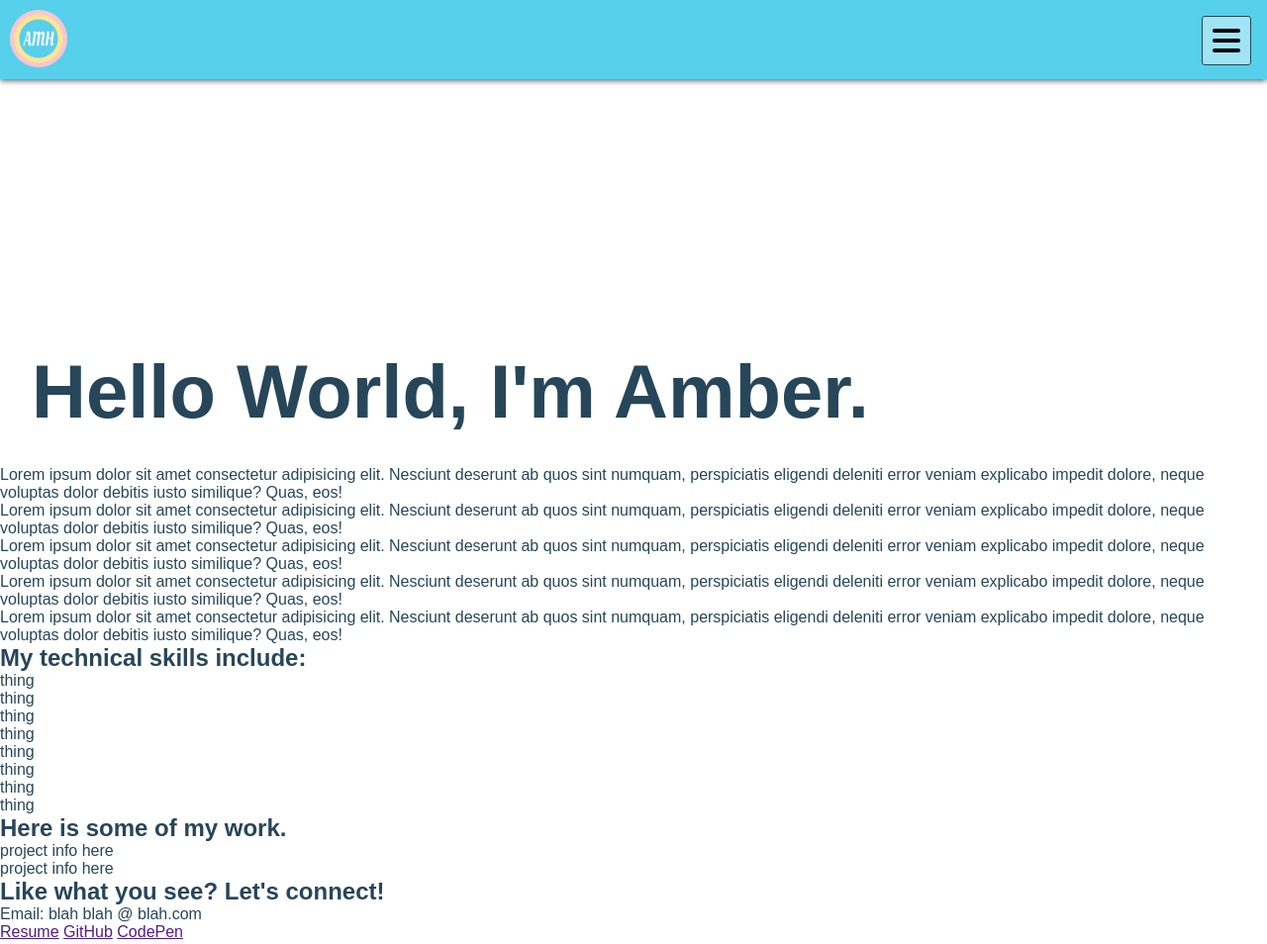
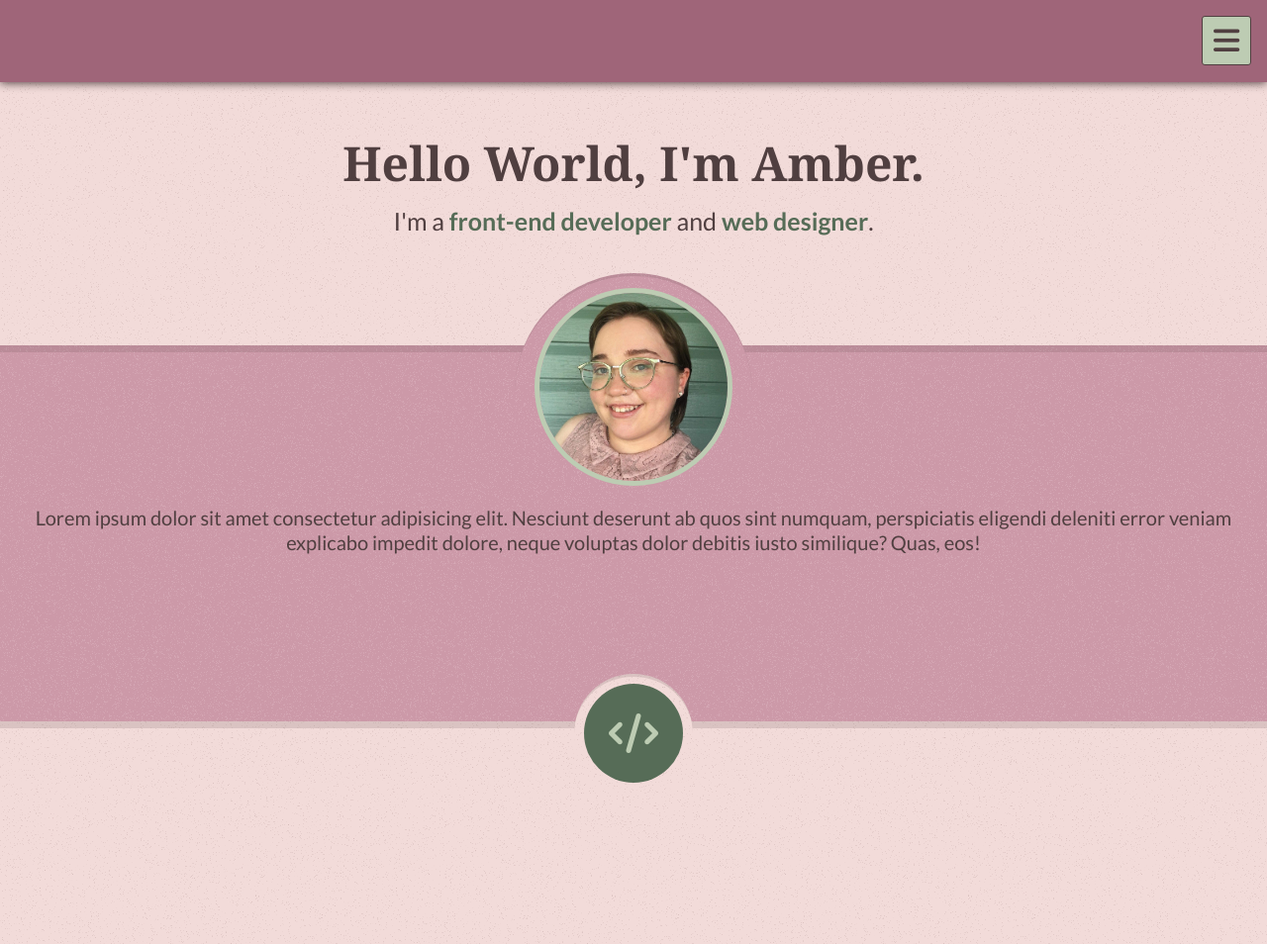
Before and after one commit to aharmon413/amber-harmon, a plain HTML site: page dist/index.html in a window 1280 px wide. Shown: the top 954 px of the page at 99% size. Drawn offline with Linux system fonts and the light colour scheme.

Commit message:
Styled hero and about sections

```diff
--- a/dist/index.html
+++ b/dist/index.html
@@ -11,7 +11,6 @@
 
 <body>
     <header>
-        <img class="logo" src="img/amh-logo.png" alt="">
         <button id="menu-toggle"
                 class="fas fa-bars fa-2x"
                 aria-label="Open navigation menu"
@@ -28,16 +27,20 @@
     </header>
 
     <main>
+        <section id="hero">
+            <h1>Hello World, I'm Amber.</h1>
+            <p>I'm a <span class="highlight">front-end developer</span> and <span class="highlight">web designer</span>.</p>
+        </section>
+
         <section id="about">
-            <h1>Hello World, I'm Amber.</h1>
-            <p>Lorem ipsum dolor sit amet consectetur adipisicing elit. Nesciunt deserunt ab quos sint numquam, perspiciatis eligendi deleniti error veniam explicabo impedit dolore, neque voluptas dolor debitis iusto similique? Quas, eos!</p>
-            <p>Lorem ipsum dolor sit amet consectetur adipisicing elit. Nesciunt deserunt ab quos sint numquam, perspiciatis eligendi deleniti error veniam explicabo impedit dolore, neque voluptas dolor debitis iusto similique? Quas, eos!</p>
-            <p>Lorem ipsum dolor sit amet consectetur adipisicing elit. Nesciunt deserunt ab quos sint numquam, perspiciatis eligendi deleniti error veniam explicabo impedit dolore, neque voluptas dolor debitis iusto similique? Quas, eos!</p>
-            <p>Lorem ipsum dolor sit amet consectetur adipisicing elit. Nesciunt deserunt ab quos sint numquam, perspiciatis eligendi deleniti error veniam explicabo impedit dolore, neque voluptas dolor debitis iusto similique? Quas, eos!</p>
+            <img src="img/amber-photo.png" alt="Amber Harmon profile photo" class="profile-photo">
             <p>Lorem ipsum dolor sit amet consectetur adipisicing elit. Nesciunt deserunt ab quos sint numquam, perspiciatis eligendi deleniti error veniam explicabo impedit dolore, neque voluptas dolor debitis iusto similique? Quas, eos!</p>
         </section>
 
         <section id="skills">
+            <div class="round-section-header skills-header">
+                <i class="fas fa-code fa-2x"></i>
+            </div>
             <h2>My technical skills include:</h2>
             <ul>
                 <li>thing</li>
@@ -52,6 +55,9 @@
         </section>
 
         <section id="projects">
+            <div class="round-section-header projects-header">
+                <i class="fas fa-file-alt fa-2x"></i>
+            </div>
             <h2>Here is some of my work.</h2>
             <div class="project-card">
                 <p>project info here</p>
@@ -62,6 +68,9 @@
         </section>
 
         <section id="contact">
+            <div class="round-section-header contact-header">
+                <i class="fas fa-comments fa-2x"></i>
+            </div>
             <h2>Like what you see? Let's connect!</h2>
             <p>Email: blah blah @ blah.com</p>
             <a href="">Resume</a>
--- a/src/scss/_variables.scss
+++ b/src/scss/_variables.scss
@@ -1,7 +1,8 @@
-$pink: hsla(347, 81%, 87%, 1);
-$yellow: hsla(47, 93%, 79%, 1);
-$blue: hsla(191, 79%, 63%, 1);
-$light-blue: hsla(191, 79%, 68%, 1);
-$lighter-blue:hsla(191, 79%, 73%, 1);
-$lightest-blue:hsla(191, 79%, 79%, 1);
-$navy: hsla(202, 39%, 25%, 1);
+$mauve-taupe: hsl(339, 23, 51);
+$puce: hsl(343, 33, 70);
+$misty-rose: hsl(5, 48, 90);
+$laurel-green: hsl(95, 20, 75);
+$russian-green: hsl(122, 11, 38);
+$warm-brown: hsl(355, 12, 28);
+$puce-bg: url(/dist/img/background-puce.png);
+$misty-rose-bg: url(/dist/img/background-misty-rose.png);
--- a/src/scss/style.scss
+++ b/src/scss/style.scss
@@ -1,5 +1,7 @@
 @import "resets";
 @import "variables";
+@import url('https://fonts.googleapis.com/css2?family=Lato:wght@400;700&family=Noto+Serif:wght@400;700&display=swap');
+
 
 html {
     font-size: 100%;
@@ -7,41 +9,35 @@ html {
 }
 
 body {
-    color: $navy;
-    font-family: Arial, Helvetica, sans-serif;
+    color: $warm-brown;
+    font-family: 'Lato', sans-serif;
+    font-size: 1.25em;
+    line-height: 1.25;
 }
 
 header::before {
-    content:'';
-    position: fixed;
-    background-color: $blue;
+    content: '';
+    background: $mauve-taupe;
+    filter: drop-shadow(0px 1px 5px $warm-brown);
     width: 100%;
-    height: 5rem;
-    z-index: 2;
-    filter: drop-shadow(0px 1px 3px $navy);
-}
-
-.logo {
+    height: 4.15em;
     position: fixed;
     z-index: 2;
-    width: 4.25rem;
-    padding-left: 10px;
-    padding-top: 10px;
 }
 
 nav {
-    background-color: $blue;
+    background: $mauve-taupe;
+    width: 100%;
+    height: 15.22em;
+    padding-top: 5rem;
     position: fixed;
     top: 0;
     left: 0;
     right: 0;
     bottom: 0;
-    width: 100%;
-    height: 15rem;
-    padding-top: 5rem;
+    z-index: 1;
     transform: translateY(-100%);
     transition: transform .3s;
-    z-index: 1;
 
     &.active {
         transform: translateY(0);
@@ -52,53 +48,137 @@ nav {
         list-style-type: none;
 
         li {
-            padding: 1rem;
-            border-bottom: solid 1px $blue;
+            padding: 0.75em;
+            border-bottom: solid 1px $puce;
 
             a {
                 color: white;
-                font-size: 1.15rem;
+                font-size: 0.9em;
                 font-weight: 700;
                 text-decoration: none;
             }
-        }
-
-        li:first-of-type {
-            background-color: $lightest-blue;
-        }
-        li:nth-of-type(2) {
-            background-color: $lighter-blue;
-        }
-        li:nth-of-type(3) {
-            background-color: $light-blue;
-        }
-        li:last-of-type {
-            background-color: $blue;
         }
     }
 }
 
 button#menu-toggle {
-    background-color: $lightest-blue;
+    color: $warm-brown;
+    background: $laurel-green;
+    font-size: 1.5em;
+    text-align: center;
+    width: 3.125rem;
+    height: 3.125rem;
+    padding: 8px;
     position: fixed;
-    z-index: 2;
     top: 1rem;
     right: 1rem;
-    width: 50px;
-    height: 50px;
-    text-align: center;
-    padding: 8px;
+    z-index: 3;
+    border: solid 1px $warm-brown;
+    border-radius: 3px;
     cursor: pointer;
-    border: solid 1px $navy;
-    border-radius: 3px;
+}
+
+main, #hero, #skills, #contact {
+    background-color: $misty-rose;
+    background: $misty-rose-bg;
+}
+
+#about, #projects {
+    background-color: $puce;
+    background: $puce-bg;
+}
+
+#about, #skills, #projects, #contact {
+    border-top: 7px solid hsla(355, 12, 28, .15);
 }
 
 main {
-    padding-top: 25%;
+    text-align: center;
+    padding-top: 5em;
+}
+
+h1, h2 {
+    font-family: 'Noto Serif', serif;
 }
 
 h1 {
-    text-align: left;
-    font-size: 4.75rem;
-    padding: 2rem;
+    font-size: 3rem;
 }
+
+#hero {
+    padding: 1.75em;
+
+    p {
+        font-size: 1.25em;
+        padding: .5em 0 3em 0;
+    }
+}
+
+.highlight {
+    color: $russian-green;
+    font-weight: 700;
+}
+
+.profile-photo {
+    width: 12.5rem;
+    border-radius: 50%;
+    border: 5px solid $laurel-green;
+    position: relative;
+    bottom: 15.25em;
+}
+
+#about::before {
+    content: '';
+    display: block;
+    background: $puce-bg;
+    border-radius: 50%;
+    border-top: 3px solid hsla(355, 12, 28, .15);
+    height: 12em;
+    width: 12em;
+    position: relative;
+    bottom: 4em;
+    left: 50%;
+    transform: translateX(-50%);
+}
+
+#about {
+    height: 19em;
+
+    p {
+        padding: 0 1.2em 0 1.2em;
+        position: relative;
+        bottom: 14.5em;
+    }
+}
+
+.round-section-header {
+    color: $laurel-green;
+    background: $russian-green;
+    border-radius: 50%;
+    width: 6.25rem;
+    height: 6.25rem;
+    display: flex;
+    align-items: center;
+    justify-content: center;
+    position: relative;
+}
+
+.skills-header {
+    bottom: 8.25em;
+    left: 50%;
+    transform: translateX(-50%);
+}
+
+#skills::before {
+    content: '';
+    display: block;
+    background: $misty-rose-bg;
+    border-radius: 50%;
+    border-top: 3px solid hsla(355, 12, 28, .15);
+    height: 7.5rem;
+    width: 7.5rem;
+    position: relative;
+    bottom: 2.75em;
+    left: 50%;
+    transform: translateX(-50%);
+}
```
Also changed, not shown: dist/css/style.css, dist/img/amber-photo.png (added), dist/img/amh-logo.png (deleted), dist/img/background-misty-rose.png (added), dist/img/background-puce.png (added), 1 other file.
